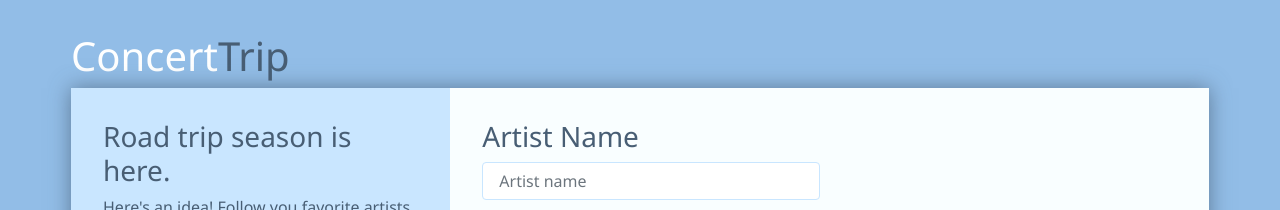
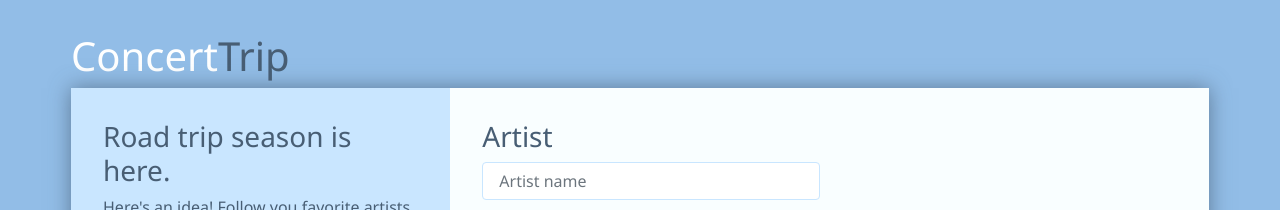
Before and after one commit to DanteFragapane/ConcertTrip, a plain HTML site: page index.html in a window 1280 px wide. Shown: the top 210 px of the page. Drawn offline with nearby package versions, Linux system fonts and the light colour scheme; files that its build step writes are made by us from their sources; files whose address does not match are found by name.

Commit message:
Fixed 'artist name' to 'artist'

```diff
--- a/index.html
+++ b/index.html
@@ -34,7 +34,7 @@
       <div id="form" class="contact">
 
         <div id="replace">
-          <h3>Artist Name</h3>
+          <h3>Artist</h3>
           <form id="form">
             <p>
               <input type="text" class="form-control" id="artist" placeholder="Artist name">
```
